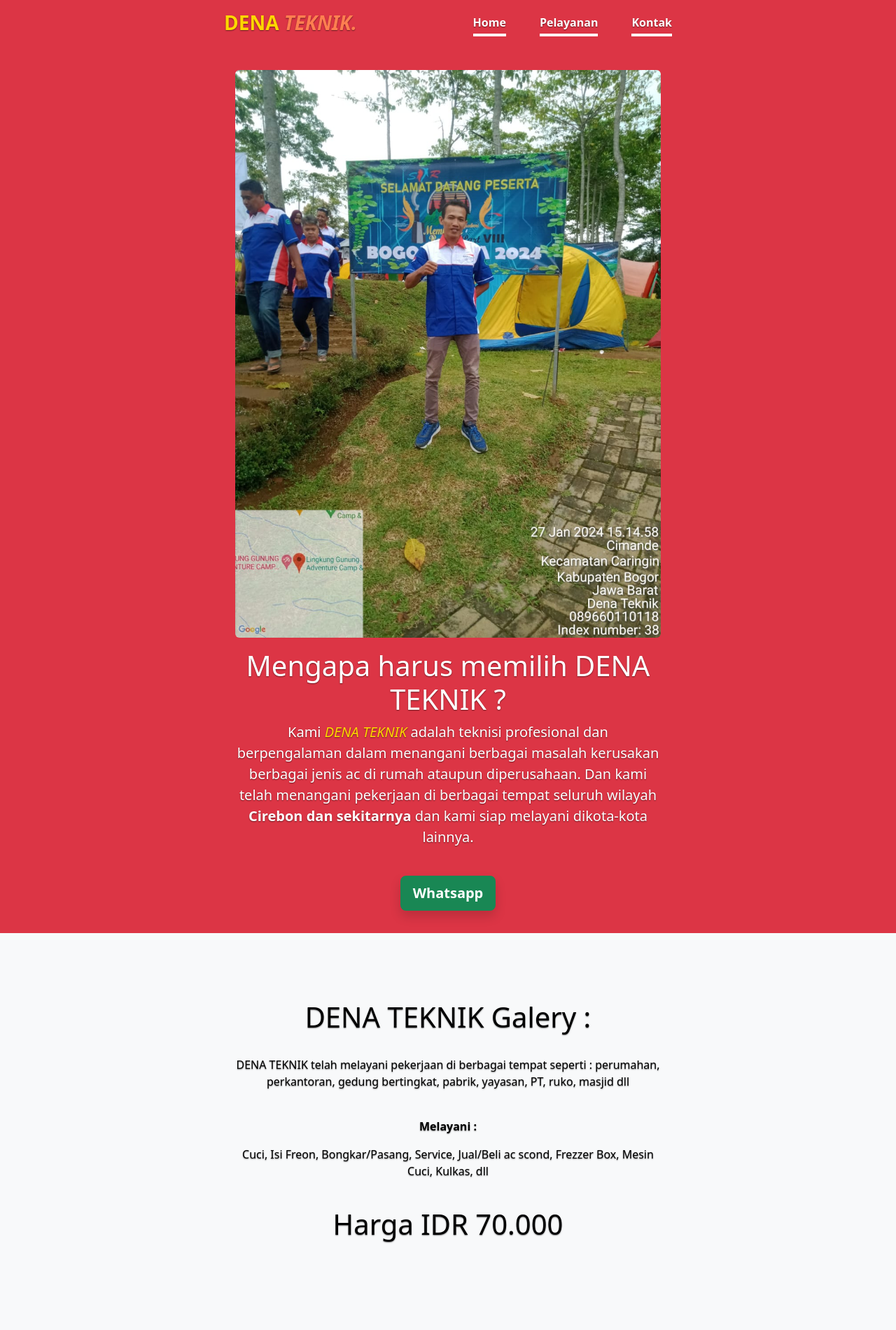
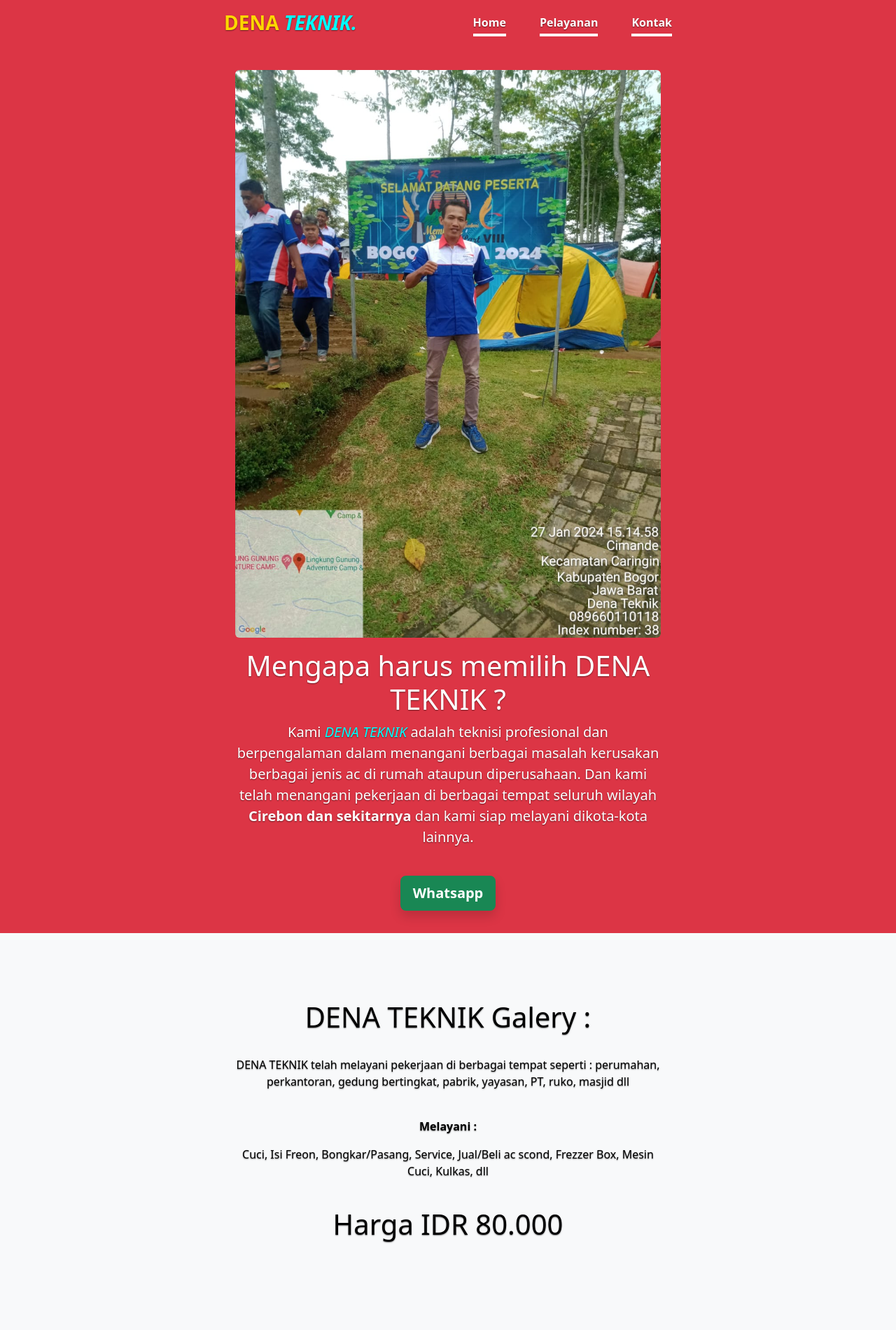
Before and after one commit to coorporates/dena-teknik, a plain HTML site: page index.html in a window 1280 px wide. Shown: the top 1900 px of the page at 70% size. Drawn offline with nearby package versions, Linux system fonts and the light colour scheme.

Commit message:
merubah warna pada css dan mengganti nomor kontak di html

```diff
--- a/index.html
+++ b/index.html
@@ -164,7 +164,7 @@
                 <p><strong>Melayani :</strong></p>
                 <p>Cuci, Isi Freon, Bongkar/Pasang, Service, Jual/Beli ac scond, Frezzer Box, Mesin Cuci, Kulkas, dll</p>
                 <br />
-                <h1>Harga IDR 70.000</h1>
+                <h1>Harga IDR 80.000</h1>
               </div>
             </div>
           </div>
@@ -322,7 +322,7 @@
           <br />
           <p>Perum Pasalakan Village Blok B10 Rt.05 Rw.01</p>
           <p>Karangmulya Pasalakan, Sumber Kab.Cirebon</p>
-          <p>Telpon : <a href="https://wa.me/+6289660110118" class="text-decoration-none">0896 6011 0118</a></p>
+          <p>Telpon : <a href="https://wa.me/+6289660110118" class="text-decoration-none">089 660 110 118</a></p>
         </div>
 
         <div class="container-map mt-5">
--- a/style.css
+++ b/style.css
@@ -32,7 +32,7 @@ body {
 }
 
 .text-i {
-  color: coral;
+  color: cyan;
 }
 
 .nav-masthead .nav-link {
@@ -55,7 +55,7 @@ body {
 }
 
 .deskripsi {
-  color: gold;
+  color: cyan;
   font-weight: 500;
 }
 
```
